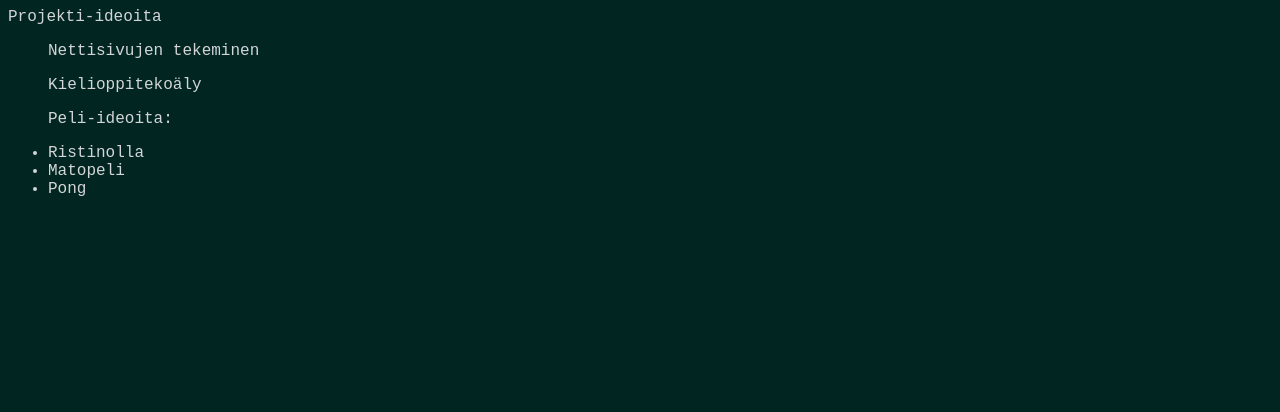
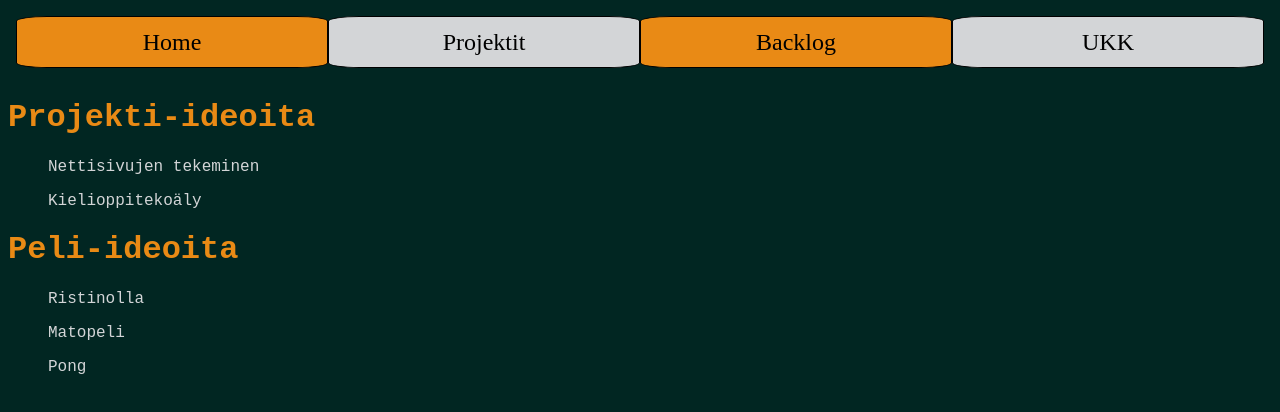
Before and after one commit to zac112/koodikerhonsivut, a plain HTML site: page projektit.html in a window 1280 px wide. Drawn offline with Linux system fonts and the light colour scheme.

Commit message:
lisäsin hakemiston projekteihin

```diff
--- a/projektit.html
+++ b/projektit.html
@@ -1,17 +1,25 @@
-<html>
+<!DOCTYPE html>
+<html lang="en">
 <head>
+    <meta charset="UTF-8">
+    <meta name="viewport" content="width=device-width, initial-scale=1.0">
+    <title>Document</title>
+    <link rel="stylesheet" href="hakemisto.css">
+    <link rel="stylesheet" href="styles.css">
 <title>Projektit</title>
 </head>
-<link rel="stylesheet" href="styles.css">
+
 <div class="body ">
 <body>
-<p>Projekti-ideoita</p>
+    <iframe src="hakemisto.html" id="navbar" frameborder="0"id="navbar" ></iframe>
+
+<h1 class="h1 ">Projekti-ideoita</h1>
 <ul><p>Nettisivujen tekeminen</p>
-<p>Kielioppitekoäly</p>
-Peli-ideoita:</ul>
-<ul><li>Ristinolla</li>
-<li>Matopeli</li>
-<li>Pong</li></ul>
+<p>Kielioppitekoäly</p></ul>
+<h1 class="h1 ">Peli-ideoita</h1>
+<ul><p>Ristinolla</p>
+<p>Matopeli</p>
+<p>Pong</p></ul>
 </div>
 </body>
 </html>
```
